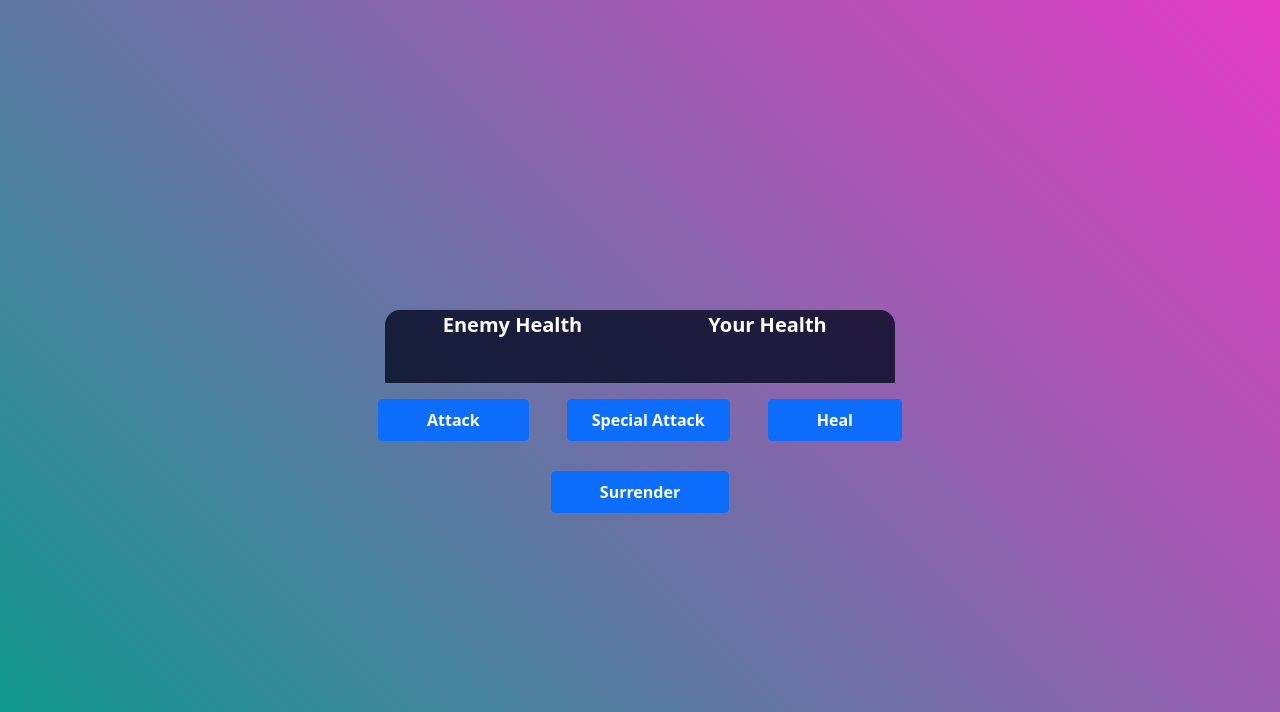
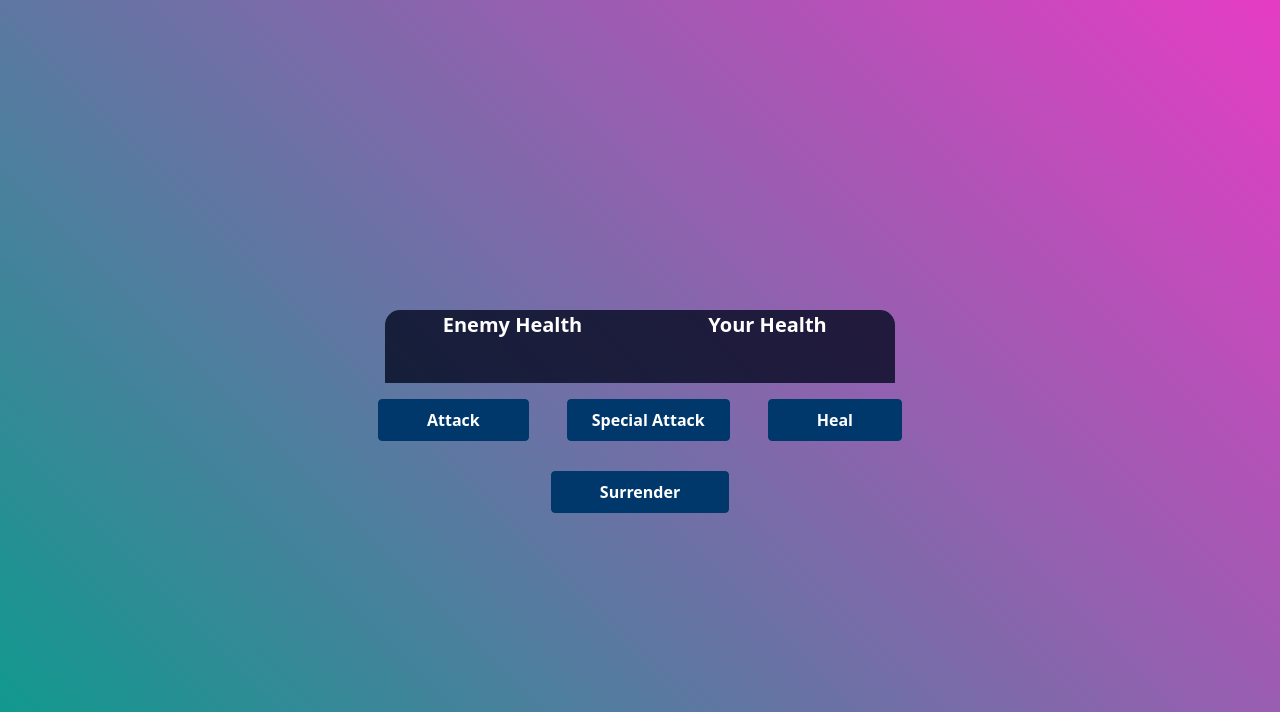
Before and after one commit to Manojlovic1998/monster-game, a plain HTML site: page index.html in a window 1280 px wide. Shown: the part 88-800 px from the top of the page. Drawn offline with nearby package versions, Linux system fonts and the light colour scheme.

Commit message:
Add primary btn style

```diff
--- a/assets/css/style.css
+++ b/assets/css/style.css
@@ -66,3 +66,8 @@ canvas {
     gap: 30px;
   }
 }
+
+.btn-primary {
+  background-color: #00386C;
+  border-color: #00386C;
+}
```
